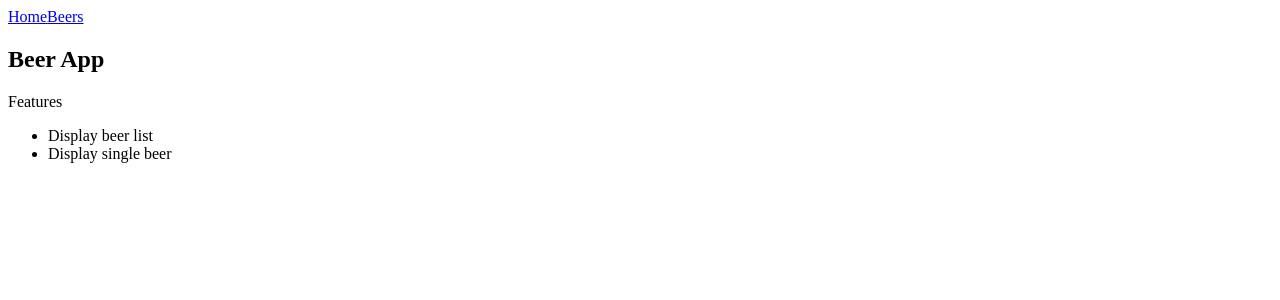
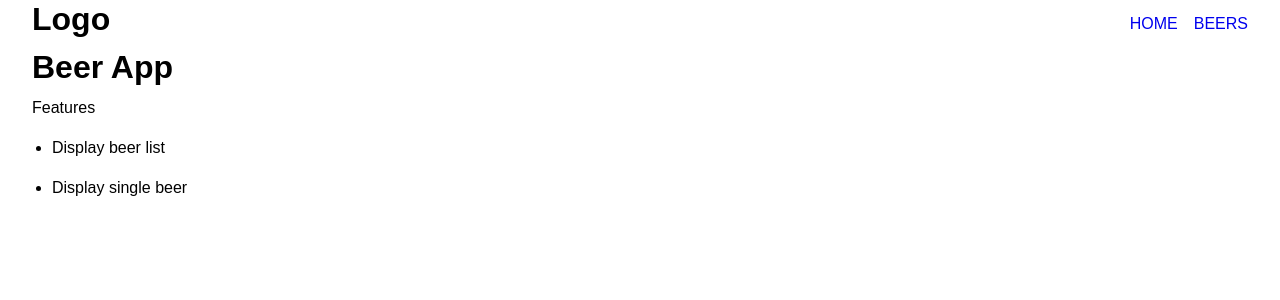
Before and after one commit to marko-krznar/React-Typescript-Beer-App, a React (Create React App) app: page / in a window 1280 px wide. Shown: the top 300 px of the page. Built offline with nearby package versions, Linux system fonts and the light colour scheme.

Commit message:
Added global style & style for navigation

```diff
--- a/src/App.tsx
+++ b/src/App.tsx
@@ -1,19 +1,19 @@
 import { Route, Routes } from "react-router-dom";
-import Navigation from "./components/Navigation";
+import Navigation from "./components/Navigation/Navigation";
 import Beers from "./pages/Beers";
 import Home from "./pages/Home";
 import SingleBeer from "./pages/SingleBeer";
 
 function App() {
   return (
-    <div>
+    <>
       <Navigation />
       <Routes>
         <Route path="/beers" element={<Beers />} />
         <Route path="/beer/:id" element={<SingleBeer />} />
         <Route path="/" element={<Home />} />
       </Routes>
-    </div>
+    </>
   );
 }
 
--- a/src/components/Navigation.tsx
+++ /dev/null
@@ -1,11 +0,0 @@
-import { Link } from "react-router-dom";
-
-export default function Navigation() {
-  return (
-    <div>
-      {" "}
-      <Link to={"/"}>Home</Link>
-      <Link to={"/beers"}>Beers</Link>
-    </div>
-  );
-}
--- /dev/null
+++ b/src/components/Navigation/Navigation.tsx
@@ -0,0 +1,15 @@
+import { Link } from "react-router-dom";
+import "./style.scss";
+
+export default function Navigation() {
+  return (
+    <div className="block--container nav d-flex justify-content-between align-items-center">
+      {" "}
+      <h2>Logo</h2>
+      <div className="block--links">
+        <Link to={"/"}>Home</Link>
+        <Link to={"/beers"}>Beers</Link>
+      </div>
+    </div>
+  );
+}
--- /dev/null
+++ b/src/components/Navigation/style.scss
@@ -0,0 +1,11 @@
+.nav {
+  padding: 2rem;
+}
+.block--links a {
+  padding-right: 1rem;
+  text-decoration: unset;
+  text-transform: uppercase;
+  &:last-child {
+    padding-right: 0;
+  }
+}
--- a/src/pages/Beers.tsx
+++ b/src/pages/Beers.tsx
@@ -48,7 +48,7 @@ function Beers() {
   });
 
   return (
-    <>
+    <div className="block--container">
       <h2>Beer List</h2>
       <h3>Filter by name</h3>
       <input
@@ -64,7 +64,7 @@ function Beers() {
             return <BeerSingle key={beer.id} beer={beer} />;
           })}
       {beers.length === 0 && errorMsg}
-    </>
+    </div>
   );
 }
 
--- a/src/pages/Home.tsx
+++ b/src/pages/Home.tsx
@@ -2,7 +2,7 @@ import React from "react";
 
 function Home() {
   return (
-    <div>
+    <div className="block--container">
       <h2>Beer App</h2>
       <p>Features</p>
       <ul>
--- a/src/pages/SingleBeer.tsx
+++ b/src/pages/SingleBeer.tsx
@@ -41,7 +41,7 @@ function SingleBeer() {
   let { singleBeer } = beer;
 
   return (
-    <div>
+    <div className="block--container">
       {singleBeer != null && Array.isArray(singleBeer) && (
         <>
           <img
--- /dev/null
+++ b/src/scss/_button.scss
@@ -0,0 +1,44 @@
+button,
+.btn {
+  // background: blue;
+  box-shadow: none;
+  // border: 1px solid #424242;
+  line-height: 1;
+  text-transform: uppercase;
+  padding: 1rem 2rem;
+  border-radius: 1.5rem;
+  text-decoration: none;
+  font-size: 0.875rem;
+  text-align: center;
+  display: inline-block;
+  transition: 0.2s linear;
+  &:hover {
+    cursor: pointer;
+    // background: #fff;
+    // color: #424242;
+    transition: 0.2s linear;
+    // i,
+    // span {
+    //   color: #424242;
+    // }
+  }
+  &.is-disabled {
+    pointer-events: none;
+    transition: 0.2s linear;
+    opacity: 0.4;
+  }
+  &.btn--back {
+    padding: 0.75em 2em;
+    font-size: 0.75rem;
+    margin-bottom: 1rem;
+    i {
+      margin-right: 0.425em;
+    }
+  }
+}
+@media (max-width: 576px) {
+  button,
+  .btn {
+    width: 100%;
+  }
+}
--- /dev/null
+++ b/src/scss/_cssReset.scss
@@ -0,0 +1,129 @@
+html,
+body,
+div,
+span,
+applet,
+object,
+iframe,
+h1,
+h2,
+h3,
+h4,
+h5,
+h6,
+p,
+blockquote,
+pre,
+a,
+abbr,
+acronym,
+address,
+big,
+cite,
+code,
+del,
+dfn,
+em,
+img,
+ins,
+kbd,
+q,
+s,
+samp,
+small,
+strike,
+strong,
+sub,
+sup,
+tt,
+var,
+b,
+u,
+i,
+center,
+dl,
+dt,
+dd,
+ol,
+ul,
+li,
+fieldset,
+form,
+label,
+legend,
+table,
+caption,
+tbody,
+tfoot,
+thead,
+tr,
+th,
+td,
+article,
+aside,
+canvas,
+details,
+embed,
+figure,
+figcaption,
+footer,
+header,
+hgroup,
+menu,
+nav,
+output,
+ruby,
+section,
+summary,
+time,
+mark,
+audio,
+video {
+  margin: 0;
+  padding: 0;
+  border: 0;
+  font-size: 100%;
+  font: inherit;
+  vertical-align: baseline;
+}
+
+article,
+aside,
+details,
+figcaption,
+figure,
+footer,
+header,
+hgroup,
+menu,
+nav,
+section {
+  display: block;
+}
+
+body {
+  line-height: 1;
+}
+
+ol,
+ul {
+  list-style: none;
+}
+
+blockquote,
+q {
+  quotes: none;
+}
+
+blockquote,
+q {
+  &:before,
+  &:after {
+    content: "";
+    content: none;
+  }
+}
+
+.html {
+  font-size: 16px;
+}
--- /dev/null
+++ b/src/scss/_layout.scss
@@ -0,0 +1,35 @@
+$alignments: (
+  between: space-between,
+  end: flex-end,
+  start: flex-start,
+  center: center,
+  around: space-around,
+  evenly: space-evenly,
+);
+
+.d-flex {
+  display: flex;
+}
+.direction-column {
+  flex-direction: column;
+}
+.flex-wrap {
+  flex-wrap: wrap;
+}
+
+html * {
+  box-sizing: border-box;
+}
+
+@each $key, $value in $alignments {
+  .justify-content-#{$key} {
+    justify-content: $value;
+  }
+  .align-items-#{$key} {
+    align-items: $value;
+  }
+}
+
+.block--container {
+  padding: 0 2rem;
+}
--- /dev/null
+++ b/src/scss/_typography.scss
@@ -0,0 +1,37 @@
+// @import url("https://fonts.googleapis.com/css2?family=Poppins:ital,wght@0,100;0,200;0,300;0,400;0,500;0,600;0,700;0,800;0,900;1,100;1,200;1,300;1,400;1,500;1,600;1,700;1,800;1,900&display=swap");
+html * {
+  font-family: "Poppins", sans-serif;
+}
+h1,
+h2 {
+  line-height: 1.2;
+  margin-bottom: 0.3em;
+  font-weight: bold;
+}
+h3,
+h4,
+h5,
+h6,
+p,
+span,
+div,
+a {
+  line-height: 130%;
+}
+h1 {
+  font-size: 3rem;
+}
+h2 {
+  font-size: 2rem;
+}
+ul {
+  list-style: disc;
+  margin-left: 1.25rem;
+}
+p,
+li {
+  font-size: 1rem;
+  margin-bottom: 1rem;
+  font-weight: 400;
+  line-height: 1.5;
+}
--- a/src/style.scss
+++ b/src/style.scss
@@ -0,0 +1,4 @@
+@import "./scss/cssReset";
+@import "./scss/typography";
+@import "./scss/layout";
+@import "./scss/button";
```
